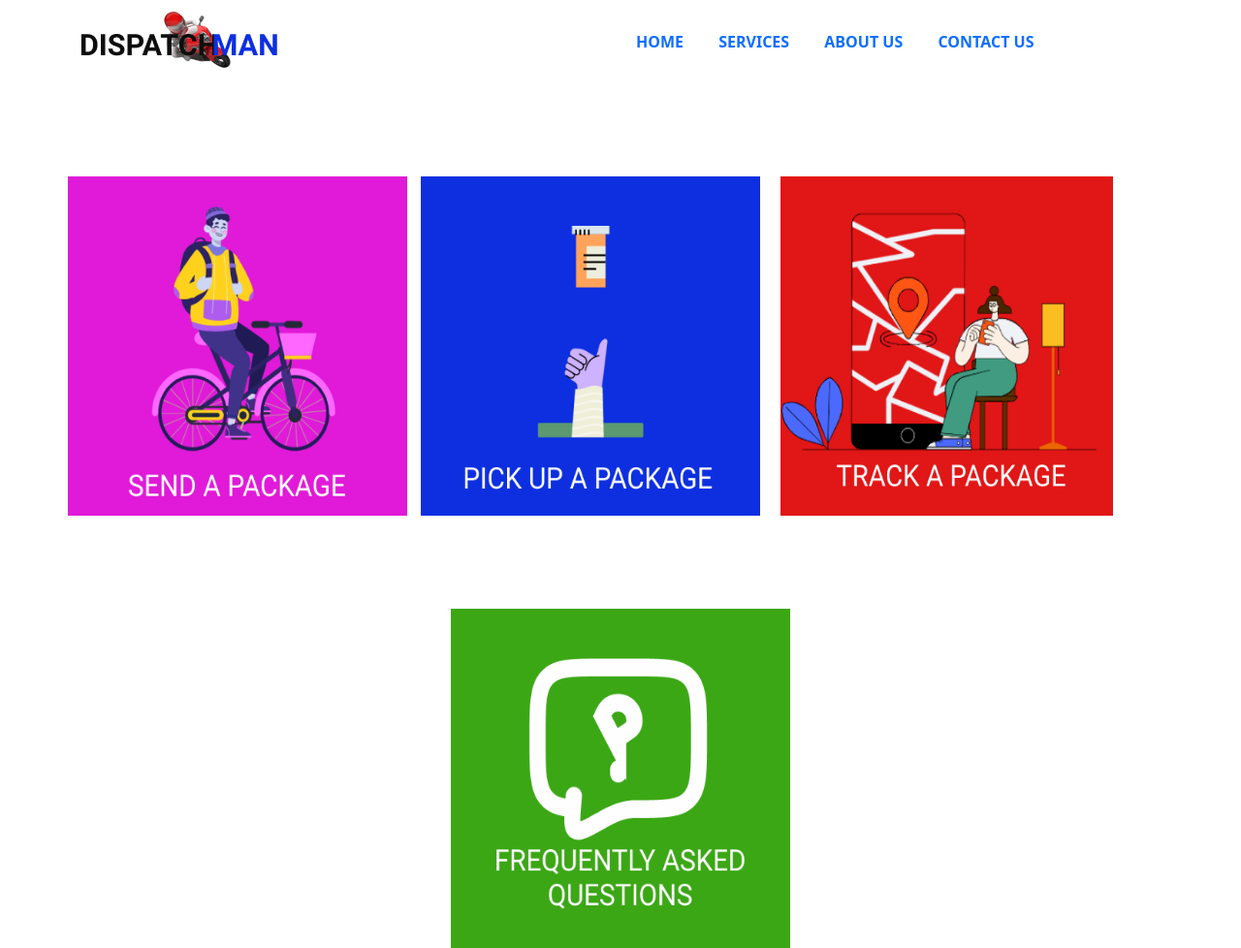
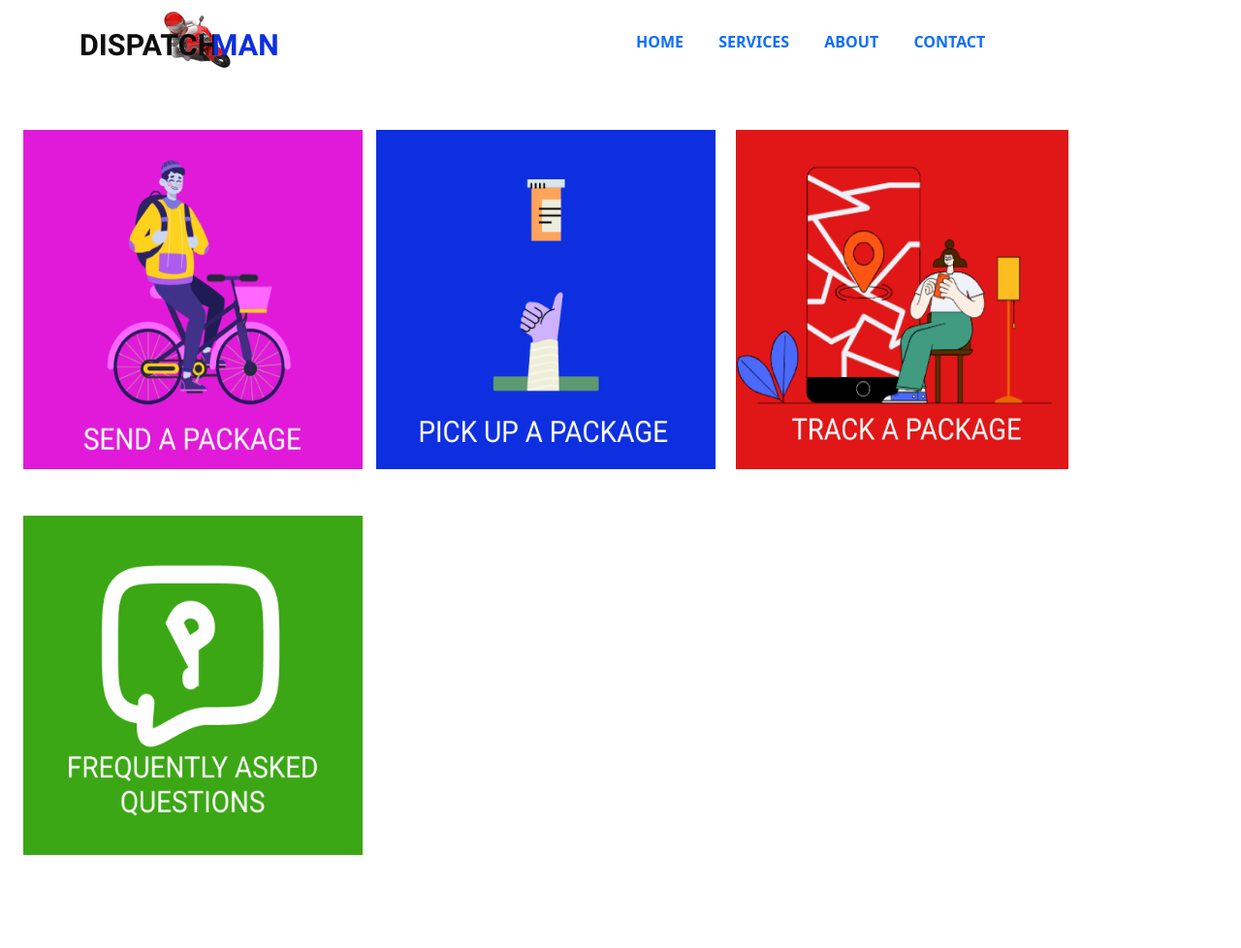
Before and after one commit to wisdomI/Bootstrap-Task, a plain HTML site: page Home.html in a window 1280 px wide. Shown: the whole page at 97% size. After the commit the page ends 930 px from the top, so only its background shows below. Drawn offline with Linux system fonts and the light colour scheme.

Commit message:
Home fix

```diff
--- a/Home.html
+++ b/Home.html
@@ -17,35 +17,24 @@
         <div class="fs-6 col-md-12 col-sm-12 col-lg-6">
             <a href="./Home.html" class="text-primary text-decoration-none px-3 fw-bold">HOME</a>
             <a href="./Services.html" class="text-primary text-decoration-none px-3 fw-bold">SERVICES</a>
-            <a href="./About us.html" class="text-primary text-decoration-none px-3 fw-bold">ABOUT US</a>
-            <a href="./Contact us.html" class="text-primary text-decoration-none px-3 fw-bold">CONTACT US</a>
+            <a href="./About us.html" class="text-primary text-decoration-none px-3 fw-bold">ABOUT</a>
+            <a href="./Contact us.html" class="text-primary text-decoration-none px-3 fw-bold">CONTACT</a>
         </div>
     </nav>
 
-    <div class="container row col-md-12 col-sm-12 col-lg-12 mt-5">
-
-        <div class="container py-5 col-md-12 col-sm-12 col-lg-3 text-center">
-            <div class="col-md-12 col-sm-12 col-lg-3">
-                   <img src="./images/Group 9.png" alt="" style="height: 350px; width: 350px;">
-            </div>
+    <div class="container row mt-5">
+        <div class="col-md-12 col-sm-12 col-lg-4">
+            <img src="./images/Group 9.png" alt="" style="height: 350px; width: 350px;">
+        </div>
+        <div class="col-md-12 col-sm-12 col-lg-4">
+            <img src="./images/Group 10.png" alt="" style="height: 350px; width: 350px;">
+        </div>
+        <div class="col-md-12 col-sm-12 col-lg-4">
+            <img src="./images/Group 11.png" alt="" style="height: 350px; width: 350px;">
         </div>
 
-        <div class="container py-5 col-md-12 col-sm-12 col-lg-3">
-            <div class="col-md-3 col-sm-12 col-lg-3">
-                    <img src="./images/Group 10.png" alt="" style="height: 350px; width: 350px;">
-            </div>
-        </div>
-
-        <div class="container py-5 col-md-12 col-sm-12 col-lg-3">
-            <div class="col-md-12 col-sm-12 col-lg-3">
-                    <img src="./images/Group 11.png" alt=""  style="height: 350px; width: 350px;">
-            </div>
-        </div>
-    </div>
-
-    <div class="container text-center mt-5 col-md-12 col-sm-12 col-lg-12">
-        <div class="col-md-12 col-sm-12 col-lg-12">
-               <img src="./images/Group 12.png" alt="" style="height: 350px; width: 350px;">
+        <div class="col-md-12 col-sm-12 py-5">
+            <img src="./images/Group 12.png" alt="" style="height: 350px; width: 350px;">
         </div>
     </div>
 
```
